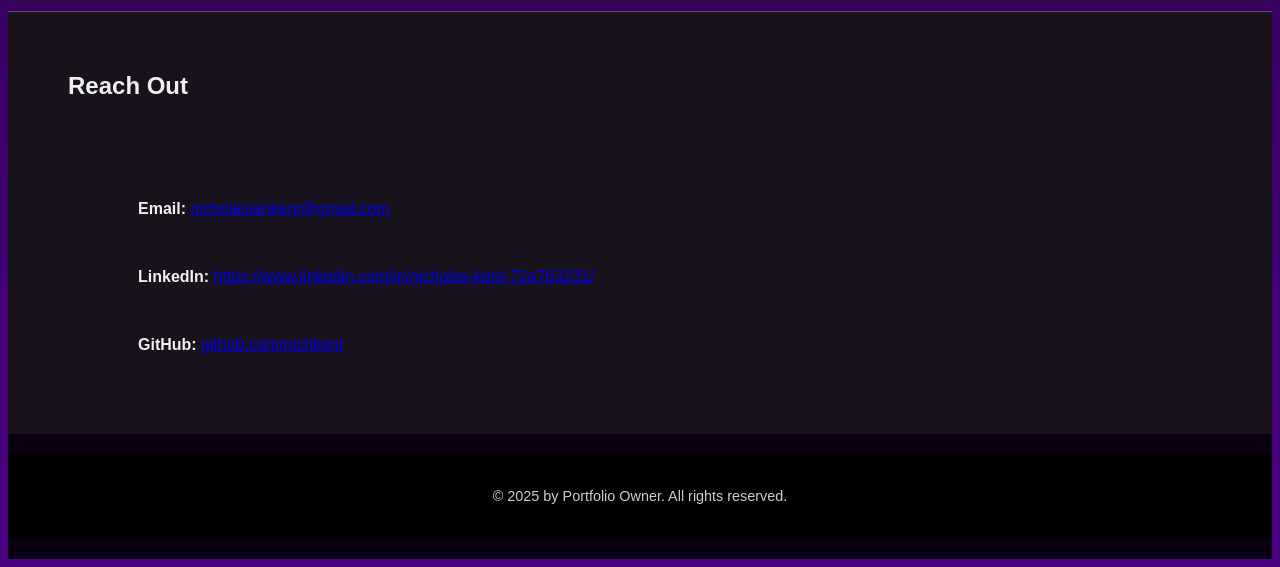
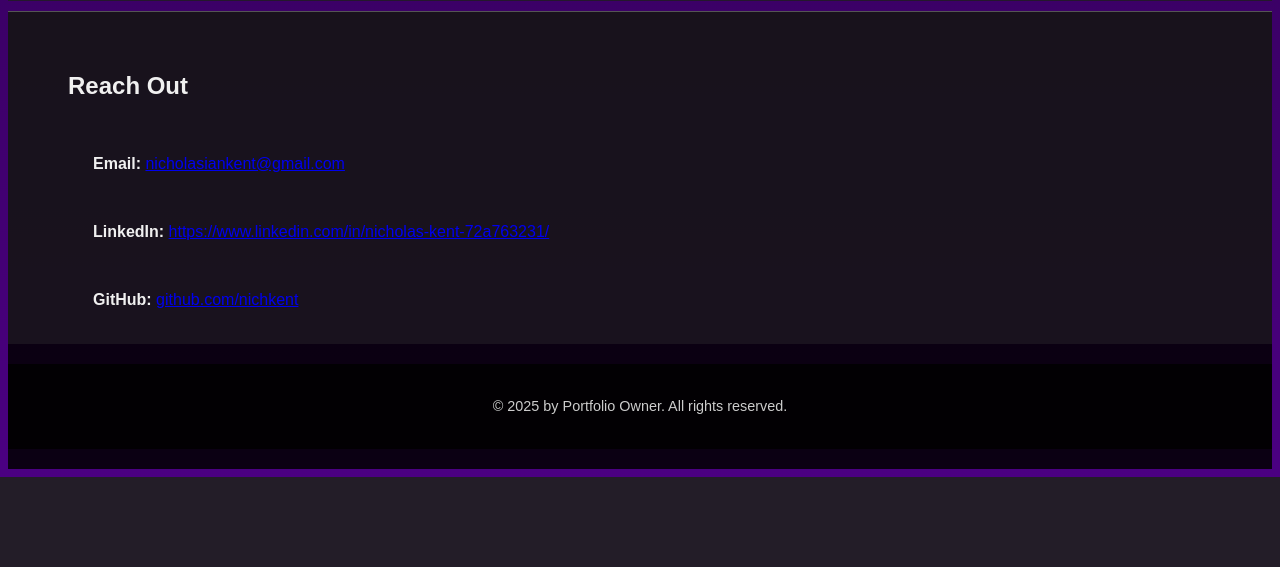
Before and after one commit to nichkent/nichkent.github.io, a PHP site: page / in a window 1280 px wide. Shown: the part 1769-2336 px from the top of the page. After the commit the page ends 2246 px from the top, so only its background shows below. Run offline with PHP 8.4, Linux system fonts and the light colour scheme.

Commit message:
Update style.css
typos!

```diff
--- a/css/style.css
+++ b/css/style.css
@@ -144,8 +144,8 @@ h2 {
 /* ====== Reach Out Section ======= */
 .contact-list {
     list-style: none;
-    padding: 50px;
-    margin: 20px 0 0;
+    padding: 5px;
+    margin: 10px 0 0;
     text-align: left;
 }
 
```
